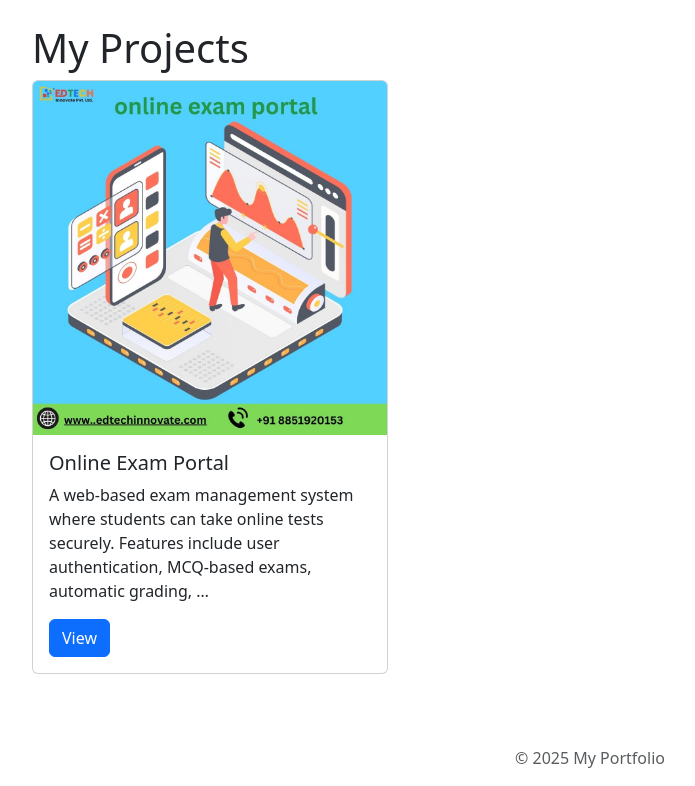
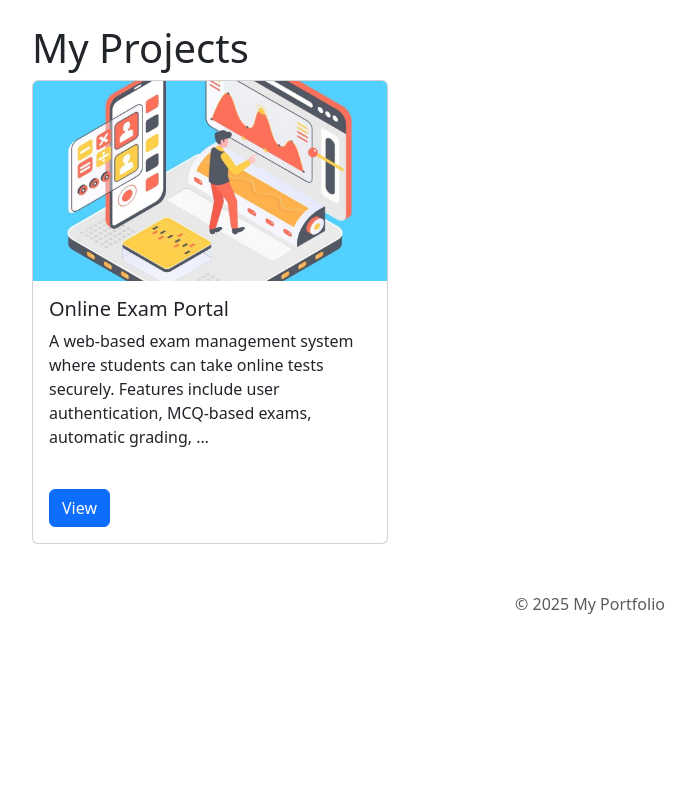
Before and after one commit to sugandv21/django_3108_Portfolio, a Django app: page /projects/ in a window 1280 px wide. Shown: the part 56-842 px from the top of the page, without its empty margins (50-745 px from the left). After the commit the page ends 670 px from the top, so only its background shows below. Run offline with Django 5.2, Linux system fonts and the light colour scheme; data comes from the database, SQL or seed files in the repository.

Commit message:
Update project_list.html

```diff
--- a/portfolio/templates/portfolio/layout/project_list.html
+++ b/portfolio/templates/portfolio/layout/project_list.html
@@ -3,13 +3,15 @@
 <h1>My Projects</h1>
 <div class="row">
   {% for project in projects %}
-  <div class="col-md-4">
-    <div class="card mb-4">
-      <img src="{{ project.image.url }}" class="card-img-top" alt="{{ project.title }}">
-      <div class="card-body">
+  <div class="col-md-4 d-flex align-items-stretch">
+    <div class="card mb-4 w-100 h-100">
+      <img src="{{ project.image.url }}" class="card-img-top" alt="{{ project.title }}" style="height:200px; object-fit:cover;">
+      <div class="card-body d-flex flex-column">
         <h5 class="card-title">{{ project.title }}</h5>
         <p class="card-text">{{ project.description|truncatewords:20 }}</p>
-        <a href="{% url 'project_detail' project.pk %}" class="btn btn-primary">View</a>
+        <div class="mt-auto">
+          <a href="{% url 'project_detail' project.pk %}" class="btn btn-primary">View</a>
+        </div>
       </div>
     </div>
   </div>
```
